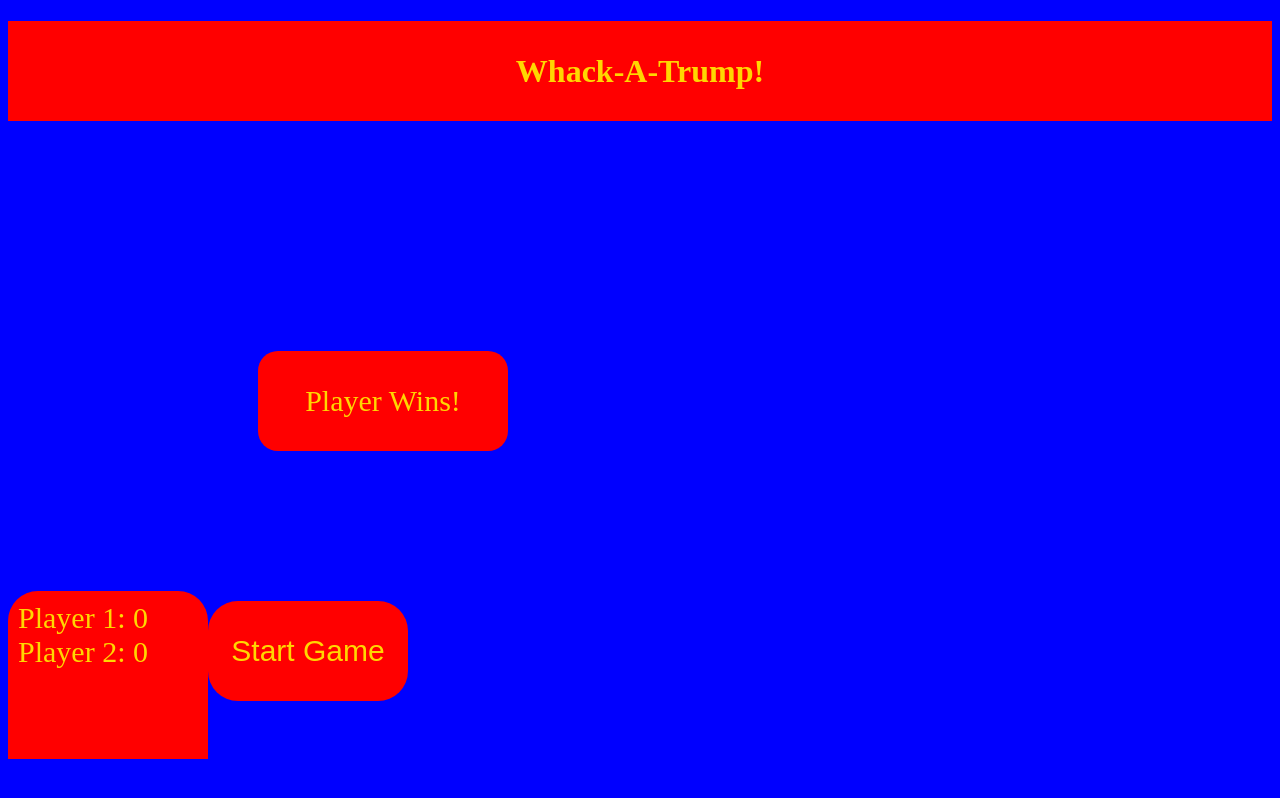
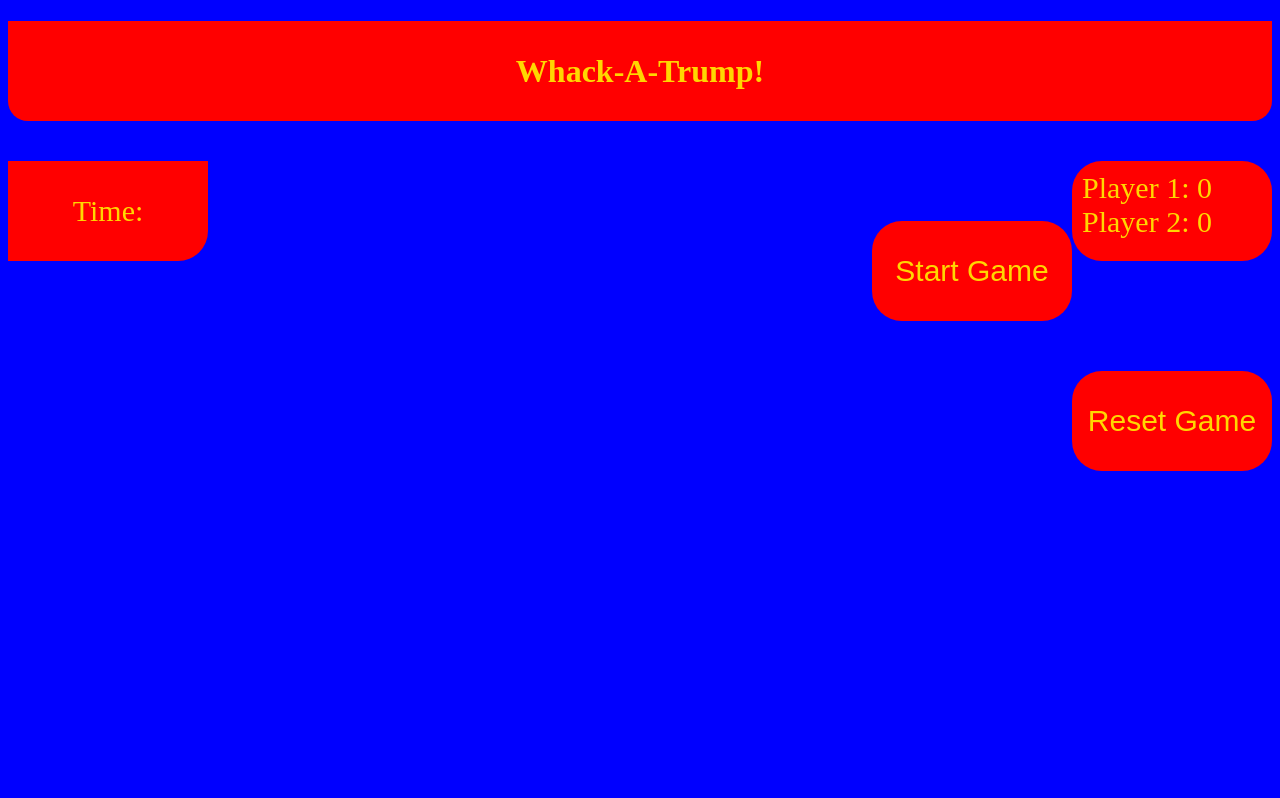
Before and after one commit to alexi-o/whack-a-trump, a plain HTML site: page index.html in a window 1280 px wide. Drawn offline with Linux system fonts and the light colour scheme.

Commit message:
starts on game timer

```diff
--- a/css/style.css
+++ b/css/style.css
@@ -11,7 +11,8 @@
 header {
 	height: 100px;
 	background: red;
-	margin: 0 0 50px 0;
+	margin: 0 0 40px 0;
+	border-radius: 0 0 20px 20px;
 }
 
 h1 {
@@ -44,7 +45,8 @@ li {
 
 button {
 	background: red;
-	float: left;
+	float: right;
+	margin: 50px 0 0 0;
 	height: 100px;
 	width: 200px;
 	border-radius: 30px;
@@ -62,7 +64,7 @@ button {
 	position: absolute;
 }
 
-.winMessage {
+#winMessage {
 	border-radius: 20px;
 	width: 250px;
 	height: 100px;
@@ -71,12 +73,16 @@ button {
 	z-index: 1;
 	bottom: 300px;
 	left: 250px;
+	visibility: hidden;
 }
 
-#timer {
+#gameTimer {
 	background: red;
 	height: 100px;
 	width: 200px;
+	position: relative;
+	bottom: 610px;
+	border-radius: 0 0 30px 0;
 }
 
 .scoreBoard {
@@ -84,8 +90,8 @@ button {
 	height: 100px;
 	width: 200px;
 	border-radius: 30px;
-	float: left;
-	clear: both;
+	float: right;
+	position: relative;
 }
 
 #gameBoard {
--- a/index.html
+++ b/index.html
@@ -12,14 +12,15 @@
 		<div class="trumps" id="trump1"><img src="images/trump1.png"></div>
 		<div class="trumps" id="trump2"><img src="images/trump2.png"></div>
 		<div class="trumps" id="trump3"><img src="images/trump3.png"></div>
-		<div class="winMessage"><p>Player<span id="winner"> Wins!<p></div>
+		<div id="winMessage"><p><span id="winner"><span><p></div>
+		<div id="gameTimer"><p>Time: </p><span id="timeLeft"></span></div>
 	</div>
 	<div class="scoreBoard">
 	<li id="player1">Player 1: <span id="span1"></span></li>
 	<li id="player2">Player 2: <span id="span2"></span></li>
-	<div id="timer"></div>
 	</div>
 	<button id="startGame">Start Game</button>
+	<button id="resetGame">Reset Game</button>
 <script src="js/script.js"></script>
 </body>
 </html>
--- a/js/script.js
+++ b/js/script.js
@@ -7,6 +7,9 @@ var playerTurn = 1;
 var player1 = 0;
 var score1 = document.getElementById("span1");
 score1.innerText = 0;
+
+var winMessage = document.getElementById("winner");
+var winBlock = document.getElementById("winMessage");
 
 var player2 = 0;
 var score2 = document.getElementById("span2");
@@ -24,26 +27,18 @@ button.addEventListener("click", function(){
 	}
 });
 
-// if(playerTurn === 0){
-// player1 = player1 +1;
-// score1.innerText = player1;
-// console.log(player1);
-// } else if(playerTurn === 1){
-// player2 = player2 +1;
-// score2.innerText = player2;
-// console.log(player2);
-// } else {
-// }
 function checkForWin(){
 	if(player1 > player2){
-		alert("Player 1 has won!")
+		winBlock.style.visibility = "visible";
+		winMessage.innerText = "Player 1 Wins!";
 	} else if (player2 > player1) {
-		alert("Player 2 has won!")
+		winBlock.style.visibility = "visible";
+		winMessage.innerText = "Player 2 Wins!";
 	} else {
-		alert("Tie!!");
+		winBlock.style.visibility = "visible";
+		winMessage.innerText = "TEST!!!";
 	}
 }
-
 
 function startGame(){
 	var timer = 0;
```
